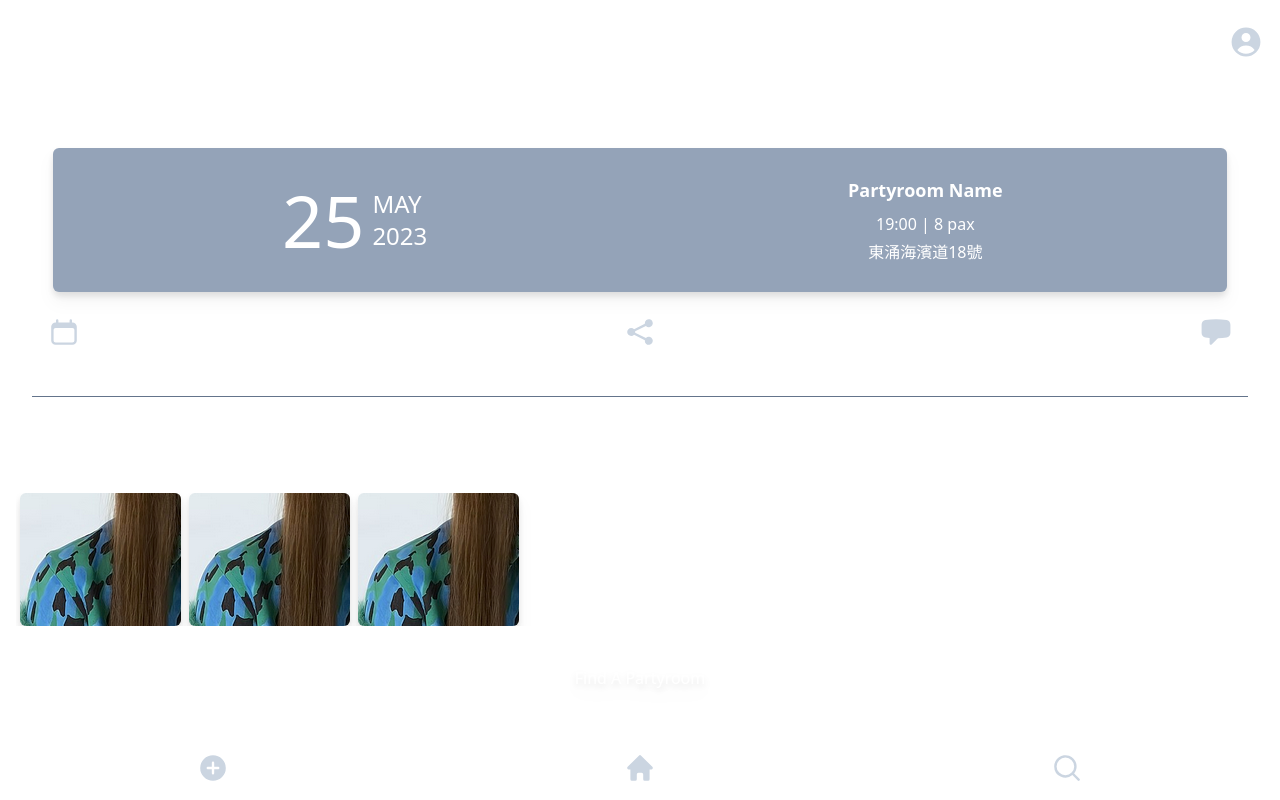
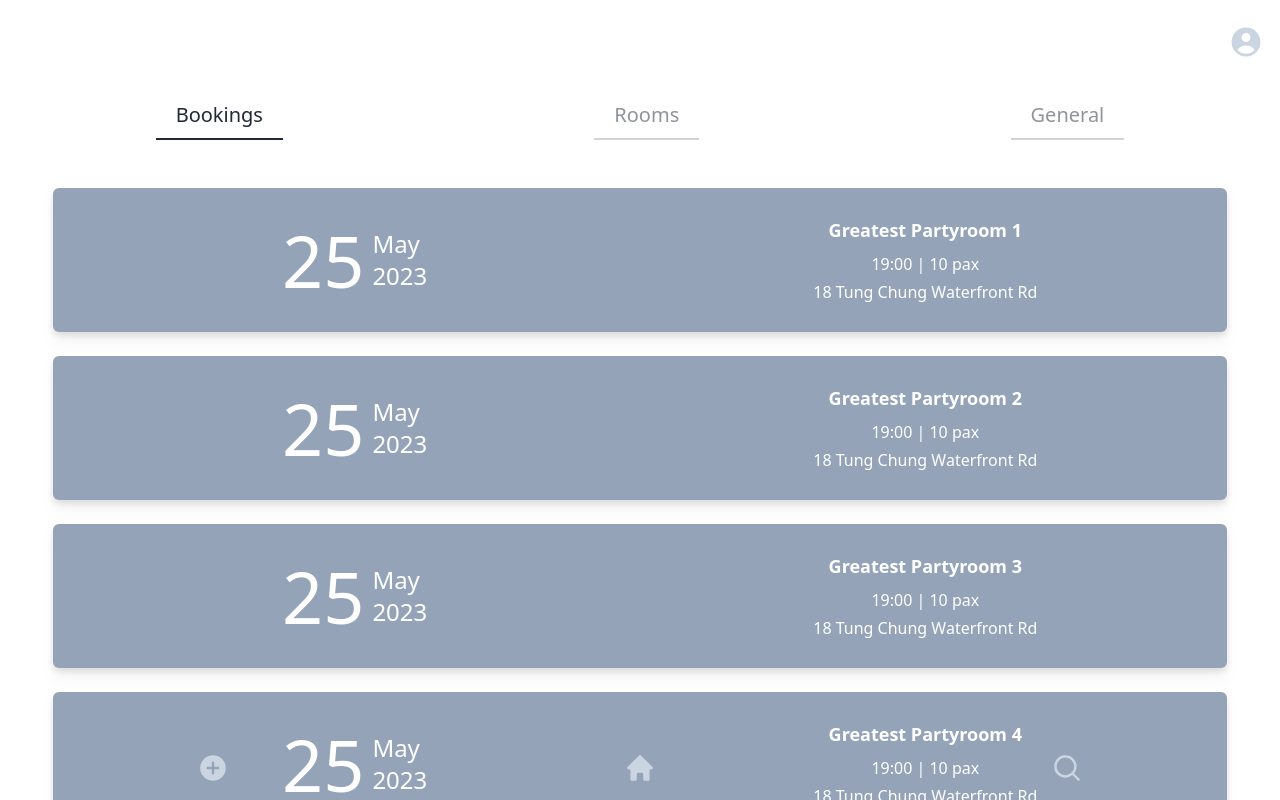
Before and after one commit to onu941/c25-capstone-project-kb, a React (Vite) app in the folder vite-client/: page /settings in a window 1280 px wide. Before the commit this address led to /landing. Built offline with nearby package versions, Linux system fonts and the light colour scheme.

Commit message:
building settings JSX

```diff
--- a/vite-client/src/App.tsx
+++ b/vite-client/src/App.tsx
@@ -10,17 +10,19 @@ import NewRoom from "./pages/NewRoom";
 import { Chats } from "./pages/Chats";
 import Example from "./components/ComboboxDemo";
 import NewRoom2 from "./pages/NewRoom2";
+import Settings from "./pages/Settings";
+import History from "./pages/History";
 
-function isLoggedIn() {
-  return true;
-}
+// function isLoggedIn() {
+//   return true;
+// }
 
 function App() {
-  const navigate = useNavigate();
+  // const navigate = useNavigate();
 
-  useEffect(() => {
-    isLoggedIn() ? navigate("/landing") : navigate("/handle_user");
-  }, []);
+  // useEffect(() => {
+  //   isLoggedIn() ? navigate("/landing") : navigate("/handle_user");
+  // }, []);
 
   return (
     <>
@@ -35,7 +37,9 @@ function App() {
           <Route path="/new_room_2" element={<NewRoom2 />} />
           <Route path="/chats" element={<Chats />} />
           <Route path="/example" element={<Example />} />
-          <Route path="/" element={<Navigate to="/handle_user" replace />} />
+          <Route path="/settings" element={<Settings />} />
+          <Route path="/history" element={<History />} />
+          <Route path="/" element={<Navigate to="/landing" replace />} />
         </Routes>
       </FullScreen>
     </>
--- a/vite-client/src/components/Buttons.tsx
+++ b/vite-client/src/components/Buttons.tsx
@@ -1,10 +1,13 @@
-import { useState } from "react";
-import { Switch } from "@headlessui/react";
-
 interface ButtonProps {
   label: string;
   type?: "button" | "submit";
   onClick?: (arg: any) => void;
+}
+
+interface SettingsTabButtonProps {
+  name?: string;
+  onClick?: () => void;
+  isSelected?: boolean;
 }
 
 export function PrimaryButton(props: ButtonProps) {
@@ -18,3 +21,16 @@ export function PrimaryButton(props: ButtonProps) {
     </button>
   );
 }
+
+export function SettingsTabButton(props: SettingsTabButtonProps) {
+  return (
+    <button
+      onClick={props.onClick}
+      className={`tab tab-bordered dark:text-slate-300 tab-lg text-xl ${
+        props.isSelected ? "tab-active" : ""
+      }`}
+    >
+      {props.name}
+    </button>
+  );
+}
--- a/vite-client/src/components/Cards.tsx
+++ b/vite-client/src/components/Cards.tsx
@@ -1,14 +1,14 @@
-interface BookingCardProps {
-  date: number;
-  month: string;
-  year: number;
+interface CardProps {
+  date?: number;
+  month?: string;
+  year?: number;
   name: string;
-  time: string;
-  pax: number;
+  time?: string;
+  pax?: number;
   address: string;
 }
 
-export function BookingCard(props: BookingCardProps) {
+export function BookingCard(props: CardProps) {
   return (
     <div className="flex place-content-center">
       <div className="bg-slate-400 w-11/12 place-content-center place-items-center px-4 py-7 mb-6 rounded-md columns-2 flex drop-shadow-lg">
@@ -32,3 +32,14 @@ export function BookingCard(props: BookingCardProps) {
     </div>
   );
 }
+
+export function PartyroomCard(props: CardProps) {
+  return (
+    <div className="flex place-content-center">
+      <div className="bg-slate-400 w-11/12 place-content-center place-items-center px-4 py-7 mb-6 rounded-md columns-2 flex flex-col drop-shadow-lg">
+        <div className="text-3xl mb-5 font-semibold">{props.name}</div>
+        <div className="text-xl text-slate-300">{props.address}</div>
+      </div>
+    </div>
+  );
+}
--- a/vite-client/src/components/Tab.tsx
+++ b/vite-client/src/components/Tab.tsx
@@ -4,6 +4,12 @@ import {
   PlusCircleIcon,
 } from "@heroicons/react/20/solid";
 import { Link } from "react-router-dom";
+import { SettingsTabButton } from "./Buttons";
+
+interface SettingTabProps {
+  handleClick: (string: string) => void;
+  isSelected?: string;
+}
 
 export function Tab() {
   return (
@@ -26,3 +32,25 @@ export function Tab() {
     </div>
   );
 }
+
+export function SettingsTab(props: SettingTabProps) {
+  return (
+    <div className="tabs mt-5 mb-12 w-full flex place-content-around">
+      <SettingsTabButton
+        onClick={() => props.handleClick("bookings")}
+        name="Bookings"
+        isSelected={props.isSelected === "bookings"}
+      />
+      <SettingsTabButton
+        onClick={() => props.handleClick("rooms")}
+        name="Rooms"
+        isSelected={props.isSelected === "rooms"}
+      />
+      <SettingsTabButton
+        onClick={() => props.handleClick("general")}
+        name="General"
+        isSelected={props.isSelected === "general"}
+      />
+    </div>
+  );
+}
--- /dev/null
+++ b/vite-client/src/pages/History.tsx
@@ -0,0 +1,36 @@
+import { useState } from "react";
+import { FullScreen } from "../components/Containers";
+import { AppHeader } from "../components/Header";
+import { Sidebar } from "../components/Sidebar";
+import { BookingCard } from "../components/Cards";
+import { Tab } from "../components/Tab";
+
+export default function Test() {
+  const [sidebarIsOpen, setSidebarIsOpen] = useState(false);
+
+  const toggleSidebar = () => {
+    setSidebarIsOpen(!sidebarIsOpen);
+  };
+  return (
+    <FullScreen>
+      <AppHeader
+        title="Booking History"
+        isOpen={sidebarIsOpen}
+        toggleSidebar={toggleSidebar}
+      />
+      <Sidebar isOpen={sidebarIsOpen} toggleSidebar={toggleSidebar}></Sidebar>
+      <div className="mt-8">
+        <BookingCard
+          date={25}
+          month={"May"}
+          year={2023}
+          name={"Partyroom Name"}
+          time={"19:00"}
+          pax={8}
+          address={"18 Tung Chung Waterfront Road"}
+        />
+      </div>
+      <Tab />
+    </FullScreen>
+  );
+}
--- /dev/null
+++ b/vite-client/src/pages/Settings.tsx
@@ -0,0 +1,63 @@
+import { FullScreen } from "../components/Containers";
+import { AppHeader } from "../components/Header";
+import { useState } from "react";
+import { SettingsTab, Tab } from "../components/Tab";
+import { BookingCard, PartyroomCard } from "../components/Cards";
+import { Sidebar } from "../components/Sidebar";
+
+export default function Settings() {
+  const [isSelected, setIsSelected] = useState<string>("bookings");
+  const [sidebarIsOpen, setSidebarIsOpen] = useState(false);
+
+  const handleClick = (string: string) => {
+    return setIsSelected(string);
+  };
+
+  const toggleSidebar = () => {
+    setSidebarIsOpen(!sidebarIsOpen);
+  };
+
+  return (
+    <FullScreen>
+      <AppHeader title="Settings & Management" toggleSidebar={toggleSidebar} />
+      <Sidebar isOpen={sidebarIsOpen} toggleSidebar={toggleSidebar}></Sidebar>
+      <SettingsTab handleClick={handleClick} isSelected={isSelected} />
+      {isSelected === "bookings" ? SetBookings() : null}
+      {isSelected === "rooms" ? SetRooms() : null}
+      {isSelected === "general" ? SetGeneral() : null}
+      <Tab />
+    </FullScreen>
+  );
+}
+
+export function SetBookings() {
+  const numBookings = 5; // change as needed
+  const bookings = Array.from({ length: numBookings }, (_, i) => (
+    <BookingCard
+      key={i}
+      date={25}
+      month={"May"}
+      year={2023}
+      name={`Greatest Partyroom ${i + 1}`}
+      time={"19:00"}
+      pax={10}
+      address={"18 Tung Chung Waterfront Rd"}
+    />
+  ));
+  return <FullScreen>{bookings}</FullScreen>;
+}
+export function SetRooms() {
+  return (
+    <FullScreen>
+      <PartyroomCard name="Partyroom Name" address="Address" />
+    </FullScreen>
+  );
+}
+
+export function SetGeneral() {
+  return (
+    <FullScreen>
+      <div className="flex place-content-center mt-12">settings general</div>
+    </FullScreen>
+  );
+}
```
Also changed, not shown: 1 other file (tests, documents, lock files or other folders).
